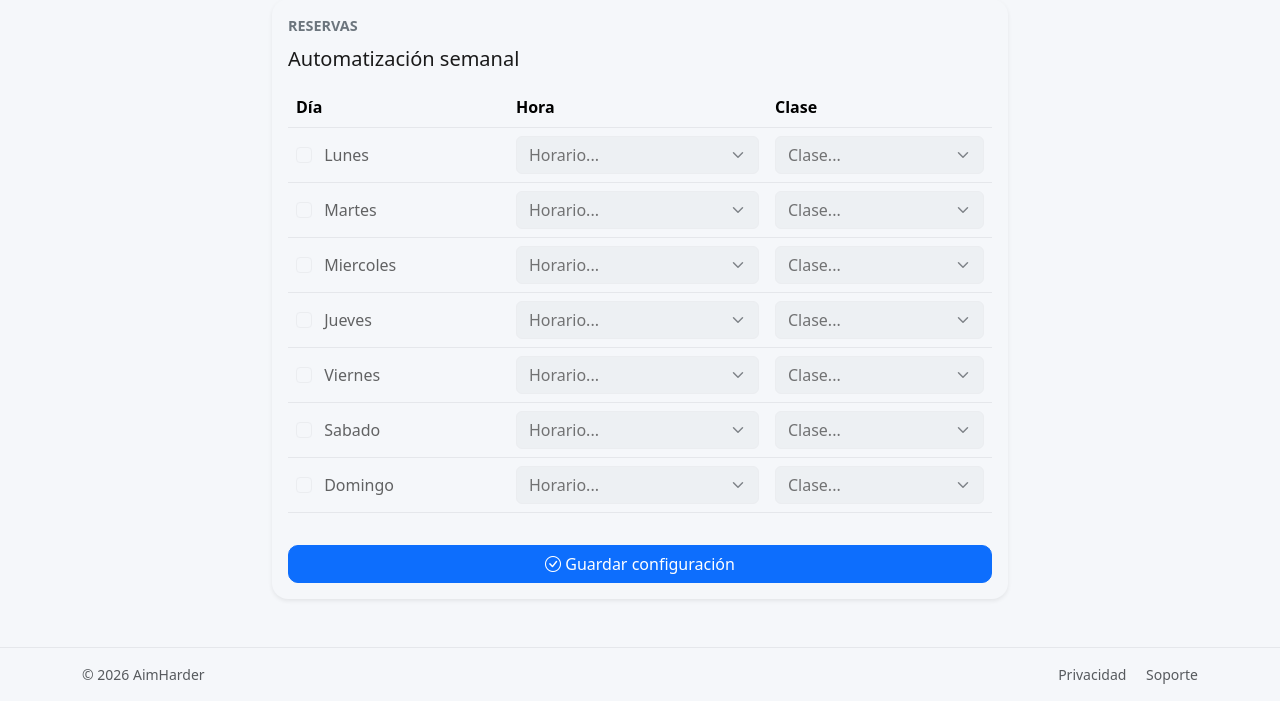
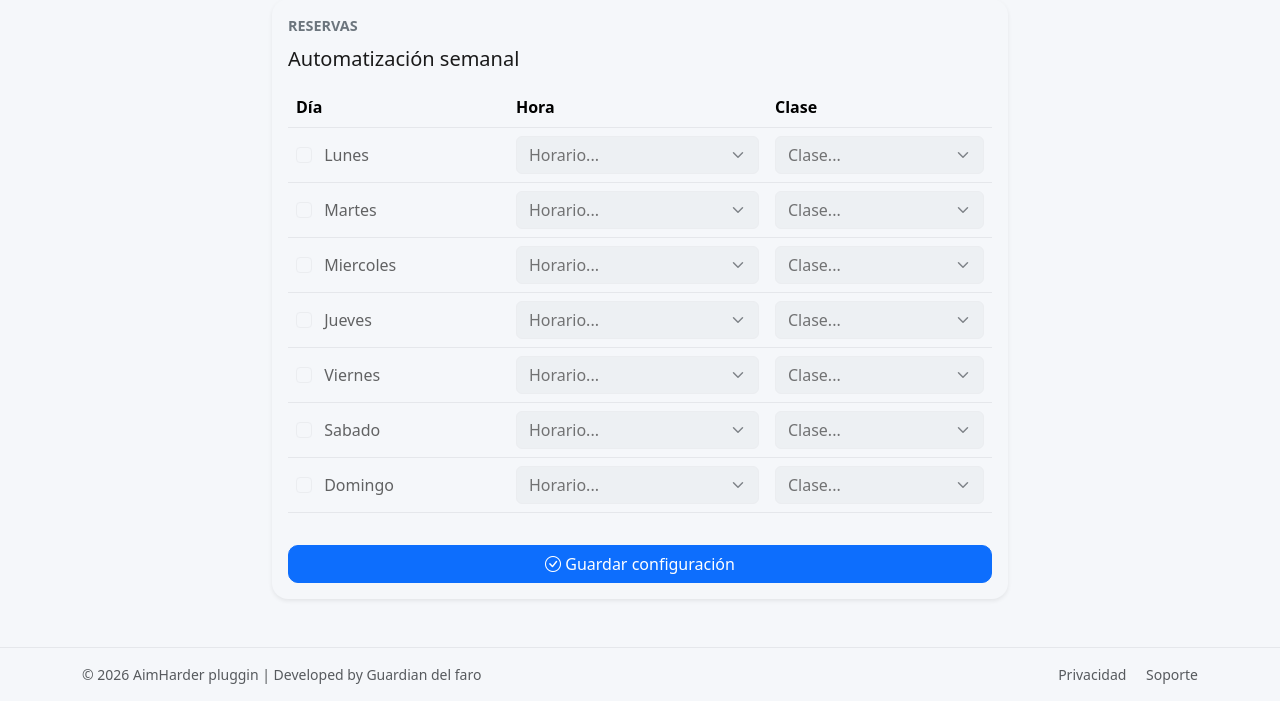
Before and after one commit to venturas55/aimharder, a Flask app: template templates/index.html in a window 1280 px wide. Shown: the part 317-1018 px from the top of the page. Run offline with Flask 3, Linux system fonts and the light colour scheme; the template is opened without the code that fills it, so the values that code supplies are empty.

Commit message:
se añade developed by en footer

```diff
--- a/templates/index.html
+++ b/templates/index.html
@@ -282,7 +282,7 @@
     <div class="container d-flex flex-column flex-md-row justify-content-between align-items-center">
 
       <div class="text-muted small">
-        © 2026 AimHarder
+        © 2026 AimHarder pluggin | Developed by Guardian del faro
       </div>
 
       <div class="small">
```
